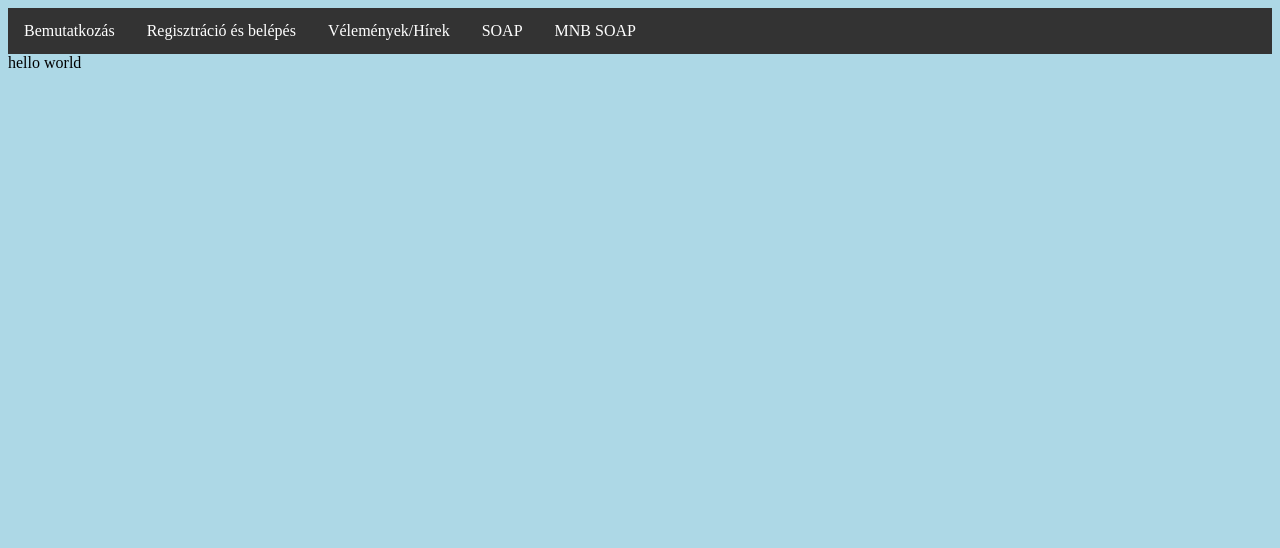
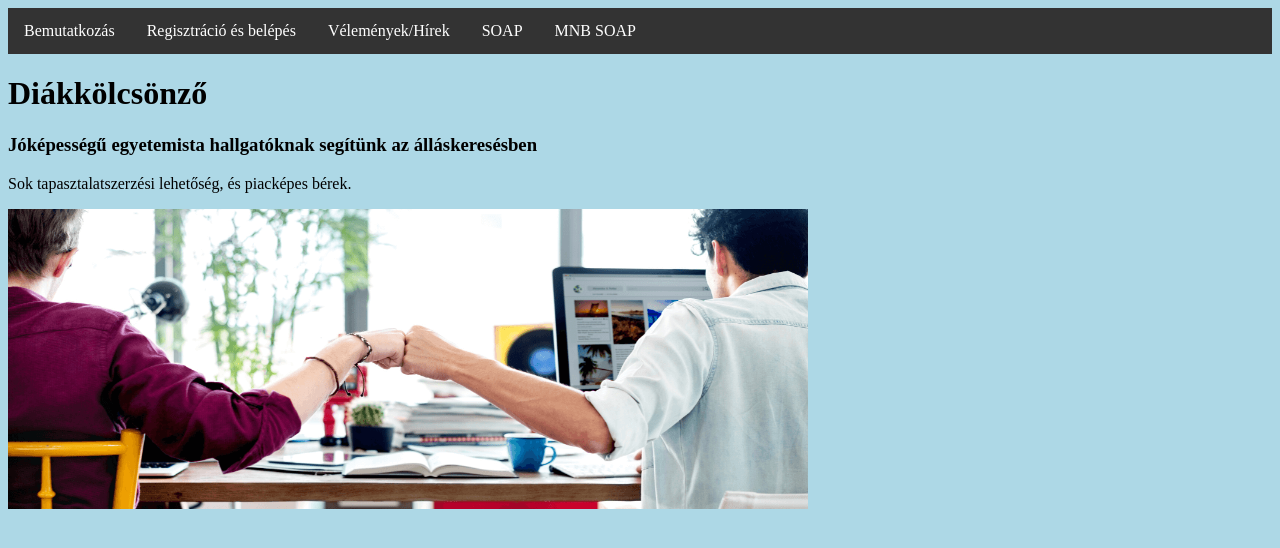
Before and after one commit to BabarKristof/Web2proj, a PHP site: page / in a window 1280 px wide. Shown: the top 548 px of the page. Run offline with PHP 8.4, Linux system fonts and the light colour scheme; data comes from the database, SQL or seed files in the repository.

Commit message:
Version 5

```diff
--- a/index.php
+++ b/index.php
@@ -24,8 +24,7 @@ $menulink="bemutatkozas";
 <link rel="stylesheet" href="./view/stilus.css" type="text/css"/>
 </head>
 <body>
-
-<nav>
+<nav id="navClass">
     <?php
       $main_menu = new Menu();
       echo $main_menu->MenuKeszit();
@@ -36,7 +35,6 @@ $menulink="bemutatkozas";
 <div id="content">
     <?php
 //Keresett oldal megjelenítési a menü kontroller php segítségével, view mappából. - oldal ID alapján.
-
       $ActualPage=$main_menu->MenupontVisszakeres($menulink);
 	  if(isset($_GET["pid"]) == $menulink){
 		  include("./view/".$menulink.".view.php");
@@ -49,8 +47,3 @@ $menulink="bemutatkozas";
 
 </body>
 </html>
-
-<?php
-//https://youtu.be/BaEm2Qv14oU?t=2501
-
-?>
--- a/view/bemutatkozas.view.php
+++ b/view/bemutatkozas.view.php
@@ -1 +1,5 @@
-hello world
+<h1>Diákkölcsönző</h1>
+<h3>Jóképességű egyetemista hallgatóknak segítünk az álláskeresésben</h3>
+<p>Sok tapasztalatszerzési lehetőség, és piacképes bérek.</p>
+
+<img src="./view/pictures/boritokep.png" width="800" height="300" alt="diakkolcsonzo">
--- a/view/stilus.css
+++ b/view/stilus.css
@@ -1,4 +1,4 @@
-ul {
+nav#navClass ul {
   list-style-type: none;
   margin: 0;
   padding: 0;
@@ -8,11 +8,11 @@ ul {
 body{
 	background-color:lightblue;
 }
-li {
+nav#navClass li{
   float: left;
 }
 
-li a {
+nav#navClass li a {
   display: block;
   color: white;
   text-align: center;
@@ -28,11 +28,11 @@ li a {
   text-decoration: none;
 }
 
-li a:hover {
+nav#navClass li a:hover {
   background-color: #111;
 }
 
-a{
+nav#navClass a{
 	text-decoration:none;
 	color:#000;
 }
```
Also changed, not shown: controller/mnbsoap.controller.php (added, +54 -0 lines), includes/mnbsoap.inc.php (added, +18 -0 lines), view/mnbsoap.view.php (added, +22 -0 lines), view/pictures/boritokep.png (added).
